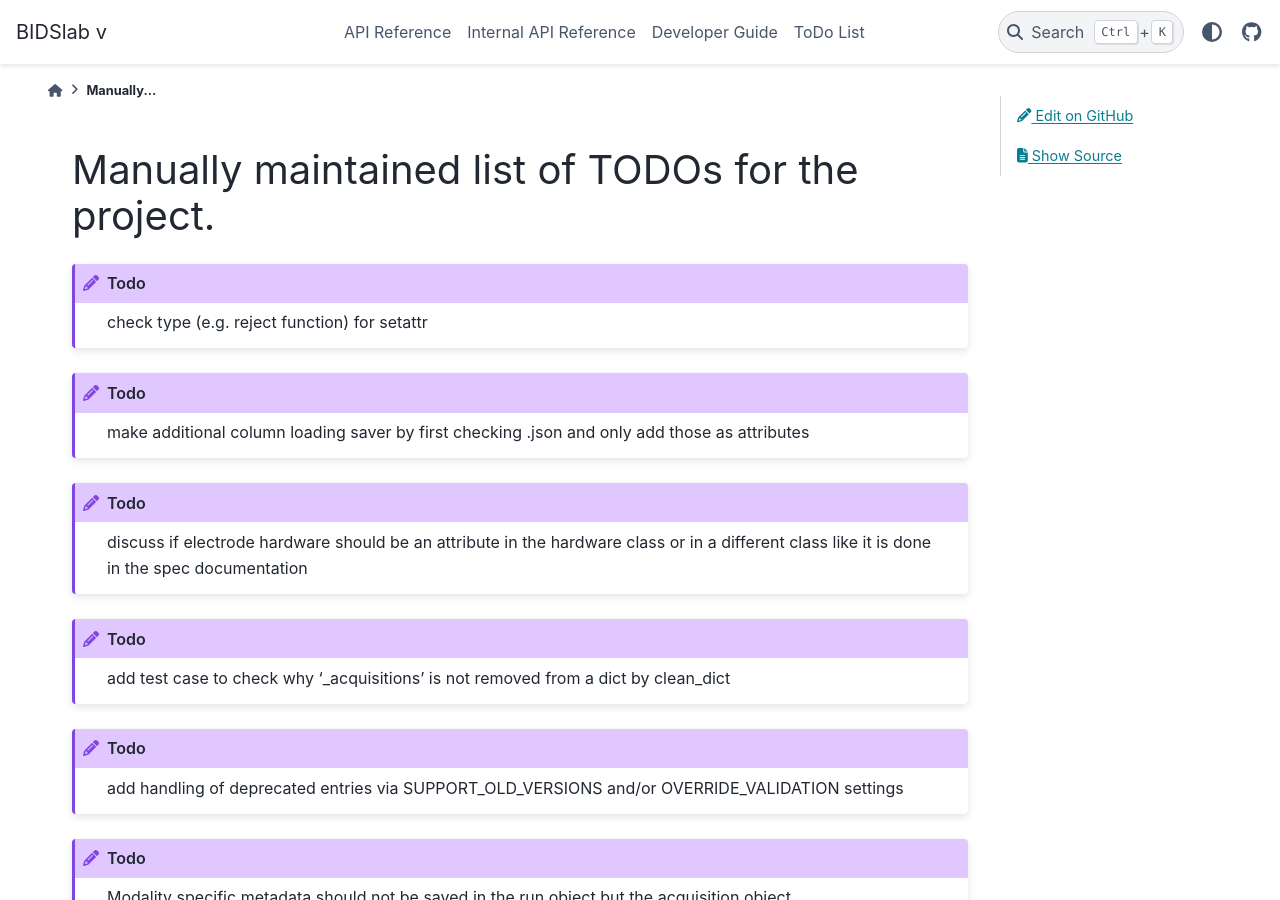
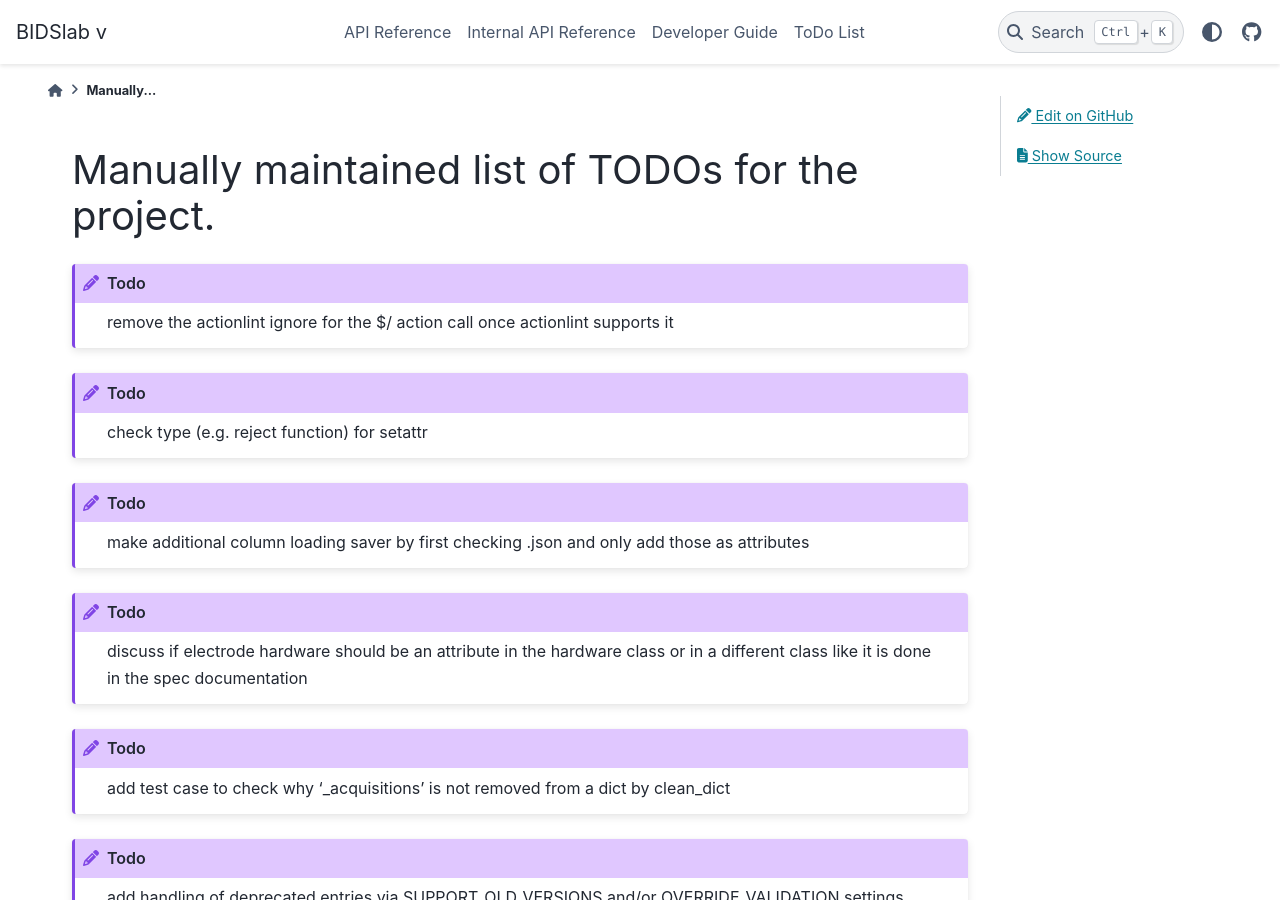
Before and after one commit to TNoak/BIDSlab, a Sphinx documentation site: the page built from docs/source/generated/todos.rst, in a window 1280 px wide and 900 px high. Built offline with Sphinx 7.4.7 and the PyData theme 0.15.4, drawn with Linux system fonts in a browser that asks for light colours; pages that are not in the unit, such as notebooks, are missing from menus.

Commit message:
docs: update TODO list to include actionlint ignore removal note

```diff
--- a/docs/source/generated/todos.rst
+++ b/docs/source/generated/todos.rst
@@ -4,6 +4,8 @@
 
 Manually maintained list of TODOs for the project.
 --------------------------------------------------
+
+.. todo:: remove the actionlint ignore for the $/ action call once actionlint supports it
 
 .. todo:: check type (e.g. reject function) for setattr
 
```
Also changed, not shown: 1 other file.
